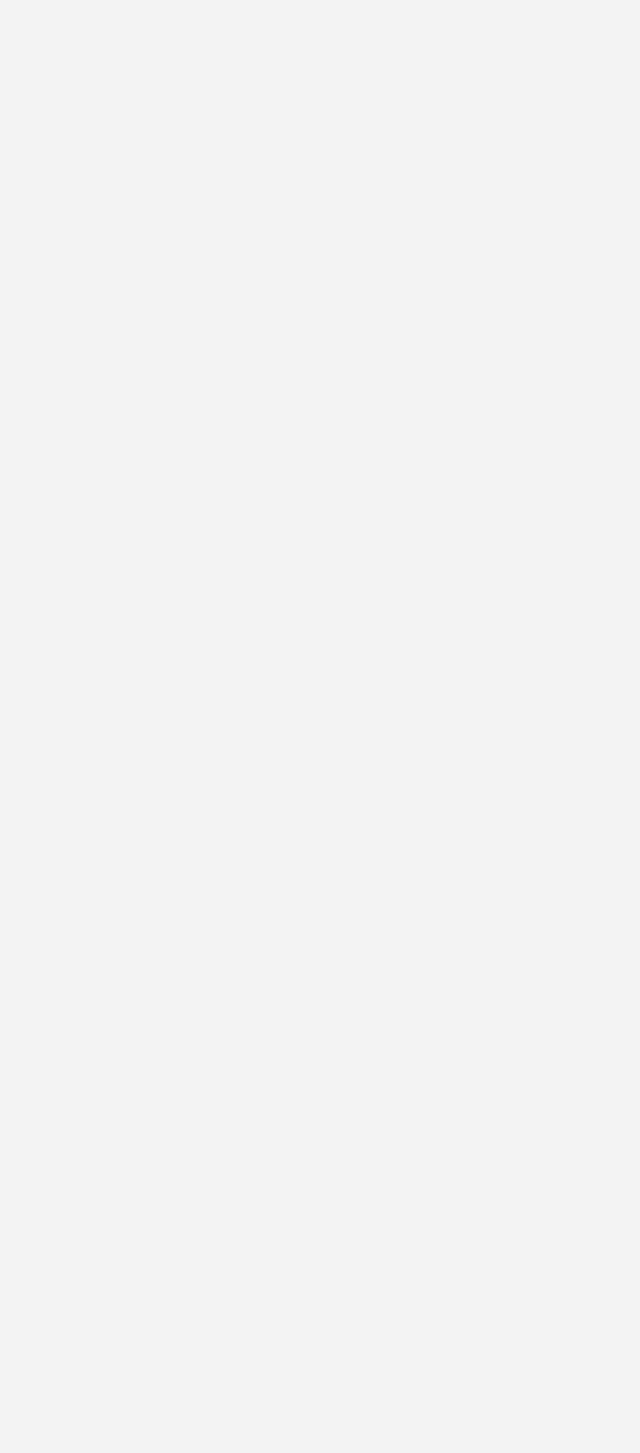
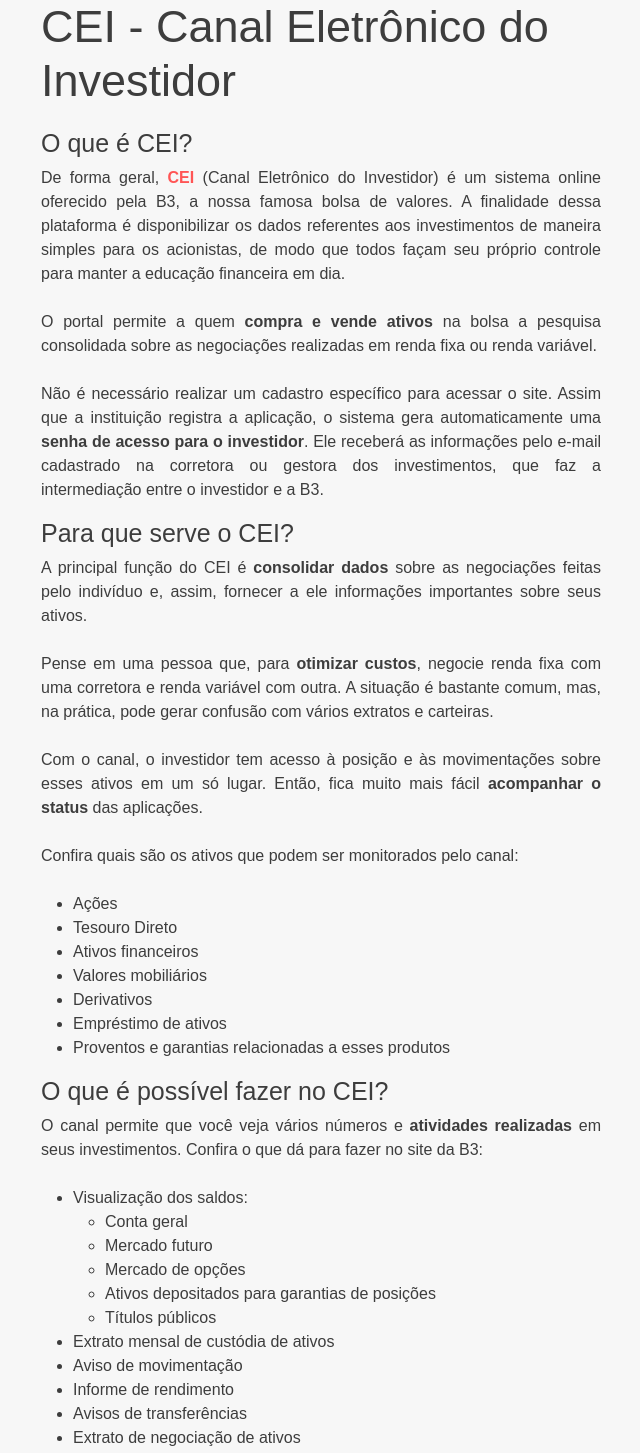
Before and after one commit to hewmoreira/finprice, a Vue app: page /o-que-e-cei in a window 1280 px wide. Shown: the part 180-1633 px from the top of the page, without its empty margins (319-959 px from the left). Before the commit the page ends 800 px from the top, so only its background shows below. Built offline with nearby package versions, Linux system fonts and the light colour scheme.

Commit message:
post CEI concluído

```diff
--- a/src/posts/about_CEI.vue
+++ b/src/posts/about_CEI.vue
@@ -1,6 +1,60 @@
 <template>
-  <div>
-
+  <div id="post">
+    <div id="conteudoCEI">
+      <h1>CEI - Canal Eletrônico do Investidor</h1>
+      <h2>O que é CEI?</h2>
+      <p>
+        De forma geral, <a href="https://cei.b3.com.br/CEI_Responsivo/" target="_blank" rel="noopener noreferrer"><b>CEI</b></a> (Canal Eletrônico do Investidor) é um sistema online oferecido pela B3, a nossa famosa bolsa de valores. A finalidade dessa plataforma é disponibilizar os dados referentes aos investimentos de maneira simples para os acionistas, de modo que todos façam seu próprio controle para manter a educação financeira em dia. <br><br>
+        O portal permite a quem <b>compra e vende ativos</b> na bolsa a pesquisa consolidada sobre as negociações realizadas em renda fixa ou renda variável. <br><br>
+        Não é necessário realizar um cadastro específico para acessar o site. Assim que a instituição registra a aplicação, o sistema gera automaticamente uma <b>senha de acesso para o investidor</b>. Ele receberá as informações pelo e-mail cadastrado na corretora ou gestora dos investimentos, que faz a intermediação entre o investidor e a B3.
+      </p>
+      <h2>Para que serve o CEI?</h2>
+      <p>
+        A principal função do CEI é <b>consolidar dados</b> sobre as negociações feitas pelo indivíduo e, assim, fornecer a ele informações importantes sobre seus ativos. <br><br>
+        Pense em uma pessoa que, para <b>otimizar custos</b>, negocie renda fixa com uma corretora e renda variável com outra. A situação é bastante comum, mas, na prática, pode gerar confusão com vários extratos e carteiras. <br><br>
+        Com o canal, o investidor tem acesso à posição e às movimentações sobre esses ativos em um só lugar. Então, fica muito mais fácil <b>acompanhar o status</b> das aplicações. <br><br>
+        Confira quais são os ativos que podem ser monitorados pelo canal: <br><br>
+        <ul>
+          <li>Ações</li>
+          <li>Tesouro Direto</li>
+          <li>Ativos financeiros</li>
+          <li>Valores mobiliários</li>
+          <li>Derivativos</li>
+          <li>Empréstimo de ativos</li>
+          <li>Proventos e garantias relacionadas a esses produtos</li>
+        </ul>
+      </p>
+      <h2>O que é possível fazer no CEI?</h2>
+      <p>
+        O canal permite que você veja vários números e <b>atividades realizadas</b> em seus investimentos. Confira o que dá para fazer no site da B3: <br><br>
+        <ul>
+          <li>Visualização dos saldos:
+            <ul>
+              <li>Conta geral</li>
+              <li>Mercado futuro</li>
+              <li>Mercado de opções</li>
+              <li>Ativos depositados para garantias de posições</li>
+              <li>Títulos públicos</li>
+            </ul>
+          </li>
+          <li>Extrato mensal de custódia de ativos</li>
+          <li>Aviso de movimentação</li>
+          <li>Informe de rendimento</li>
+          <li>Avisos de transferências</li>
+          <li>Extrato de negociação de ativos</li>
+          <li>Histórico das posições em custódia dos últimos 60 dias</li>
+        </ul> <br><br>
+        Em suma, você consegue ver todas as <b>principais informações</b> sobre os investimentos realizados na bolsa de valores. Tudo isso de forma simplificada e em um só lugar.
+      </p>
+      <h2>Como realizar o cadastro e acessar o CEI?</h2>
+      <p>
+        Não há necessidade de fazer um cadastro em si. No momento em que você abrir uma conta de investimentos na instituição financeira autorizada, aparecerão em seu e-mail todas as informações necessárias para que entre na plataforma e desfrute dos recursos disponíveis. <br><br>
+        É fundamental que você leia o e-mail e guarde a senha, pois ela será imprescindível para dar a permissão de acesso. Obviamente que você pode trocar a senha depois. Mas cuidado para não a preencher de forma errada por mais de três vezes. Isso pode causar o bloqueio temporário da conta no CEI. <br><br>
+        Mesmo que você tenha vários cadastros em bancos e corretoras, não há necessidade de se preocupar. O sistema identifica todos os seus investimentos por meio do CPF informado. <br><br>
+        Vale lembrar que, por questões de segurança da própria B3, há a exigência da troca de senha a cada seis meses. Portanto, fique de olho nisso para não levar um susto ao tentar a entrada no sistema. No caso de não lembrar a sua credencial, o procedimento também é muito simples. Basta clicar em “esqueci minha senha”, preencher as informações solicitadas e ficar de olho no e-mail para pegar a nova credencial. <br><br>
+        Em resumo, perceba que o CEI não é um bicho de sete cabeças. Trata-se de um facilitador em termos de organização, de modo que você pode ter a tranquilidade de saber que os seus títulos e ativos comprados estão muito bem guardados. <br><br>
+      </p>
+    </div>
   </div>
 </template>
 
@@ -10,6 +64,63 @@
 }
 </script>
 
-<style>
+<style scoped>
+#post {
+  display: flex;
+  flex-direction: column;
+  /* justify-content: center; */
+  align-items: center;
+  background-color: var(--color-background-home);
+  min-height: calc(100vh - 120px);
+}
 
+#conteudoCEI {
+  margin-top: 100px;
+  width: 600px;
+  padding: 20px;
+}
+
+h1 {
+  font-size: 45px;
+  color: var(--color-black2);
+}
+
+h2 {
+  font-size: 25px;
+  color: var(--color-black2)
+}
+
+p, ul {
+  text-align: justify;
+  color: var(--color-black2);
+}
+
+a:-webkit-any-link {
+  color: var(--color-orange1);
+  cursor: pointer;
+  text-decoration: none;
+}
+
+a:hover {
+  transition: 0.5s;
+  color: var(--color-yellow1);
+}
+
+@media (max-width: 800px) {
+
+#textPolicy {
+  margin-top: 30px;
+  width: auto;
+  padding: 15px;
+}
+
+h1 {
+  font-size: 25px;
+}
+
+h2 {
+  font-size: 18px;
+}
+
+}
 </style>
```
